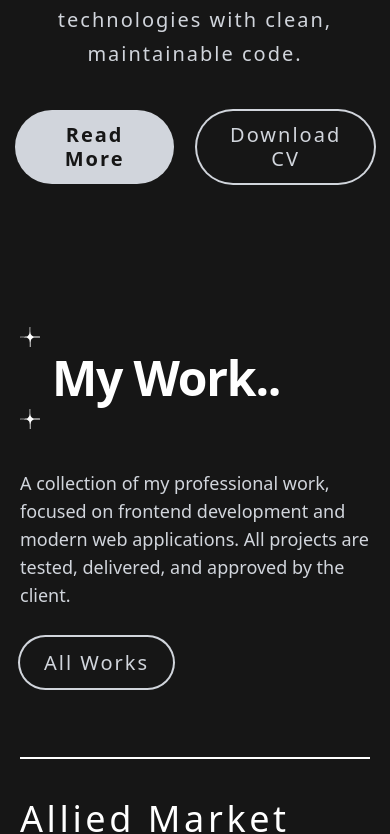
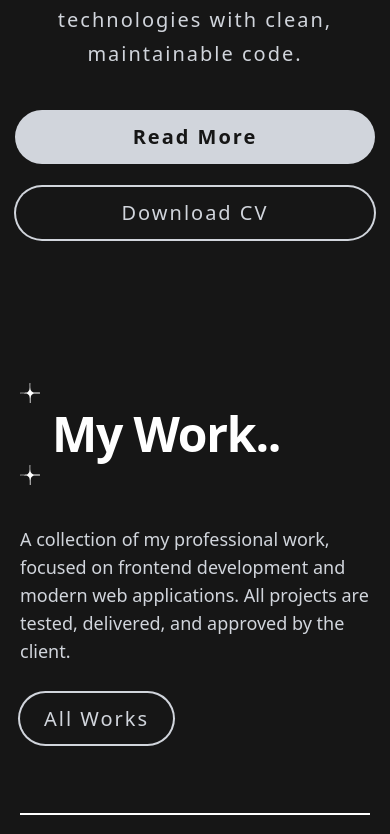
Before and after one commit to pranaymasulkar/pranaymasulkar, a React (Vite) app: page / in a window 390 px wide. Shown: the part 1751-2585 px from the top of the page. Built offline with nearby package versions, Linux system fonts and the light colour scheme; a web font is replaced by a local one.

Commit message:
update the layout settings

```diff
--- a/src/components/home/AboutSection.jsx
+++ b/src/components/home/AboutSection.jsx
@@ -12,11 +12,11 @@ const AboutSection = () => {
                     <p className="mb-10 text-xl md:text-4xl leading-[1.7] tracking-widest text-gray-300">
                         I am Pranay Masulkar, a passionate and results-driven Specialist Frontend Developer with over 6.5 years of experience in crafting responsive, scalable, and high-performance web applications. I specialize in turning creative ideas into interactive, user-centric digital experiences by blending modern frontend technologies with clean, maintainable code.</p>
 
-                    <div className='flex gap-3 justify-center'>
-                        <Link to="/about" className="rounded-full tracking-widest capitalize font-bold px-6 py-3 text-xl/6 text-[#161616] hover:bg-white ring-1 ring-gray-300 bg-gray-300 hover:ring-white me-3">
+                    <div className='flex flex-col md:flex-row gap-6 md:gap-3 justify-center'>
+                        <Link to="/about" className="block md:inline-block rounded-full tracking-widest capitalize font-bold px-6 py-3 text-xl md:text-xl/6 text-[#161616] hover:bg-white ring-1 ring-gray-300 bg-gray-300 hover:ring-white md:me-3">
                             Read More
                         </Link>
-                        <a href="/CV_Pranay_Masulkar.pdf" target="_blank" rel="noopener noreferrer" className="rounded-full tracking-widest px-6 py-3 text-xl/6 text-gray-300 hover:text-white ring-2 ring-gray-300 hover:ring-white">
+                        <a href="/CV_Pranay_Masulkar.pdf" target="_blank" rel="noopener noreferrer" className="block md:inline-block rounded-full tracking-widest px-6 py-3 text-xl md:text-xl/6 text-gray-300 hover:text-white ring-2 ring-gray-300 hover:ring-white">
                             Download CV
                         </a>
                     </div>
--- a/src/components/home/TagLine.jsx
+++ b/src/components/home/TagLine.jsx
@@ -7,7 +7,7 @@ const TagLine = () => {
             <div className='w-full md:w-[80%] text-center mx-auto'>
                 <h3 className='mb-10 text-2xl md:text-5xl leading-[1.7] tracking-widest text-gray-300'>The world of web design and development is constantly evolving, and I keep pace with the latest trends and technologies. My focus as a frontend developer is to craft digital experiences that combine stunning design with smooth, responsive functionality.</h3>
 
-                <div className='flex flex-col md:flex-row gap-8 md:gap-3 justify-center'>
+                <div className='flex flex-col md:flex-row gap-6 md:gap-3 justify-center'>
                     <Link to="/works" className="block md:inline-block rounded-full tracking-widest capitalize font-bold px-6 py-3 text-xl md:text-xl/6 text-[#161616] hover:bg-white ring-1 ring-gray-300 bg-gray-300 hover:ring-white md:me-3">
                         My Works
                     </Link>
```
